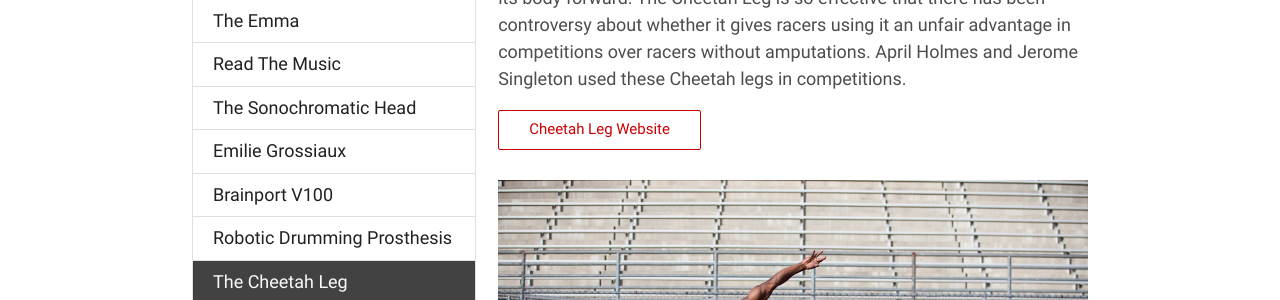
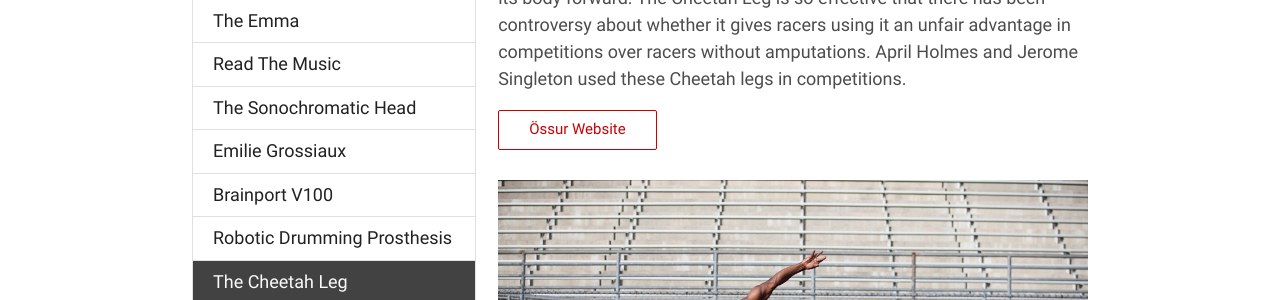
Before and after one commit to WoodburyShortridge/jfkc, a Jekyll site: the page built from _posts/2017-06-12-The-Cheetah-Leg.md, in a window 1280 px wide. Shown: the part 515-815 px from the top of the page. Built offline with Jekyll 4.4.1, drawn with Linux system fonts in a browser that asks for light colours; nearby versions of some CDN libraries.

Commit message:
Update 2017-06-12-The-Cheetah-Leg.md

```diff
--- a/_posts/2017-06-12-The-Cheetah-Leg.md
+++ b/_posts/2017-06-12-The-Cheetah-Leg.md
@@ -4,7 +4,7 @@ description: The Cheetah Leg prosthesis imitates the power and agility of a runn
 image: Cheeta-legs.png
 thumbnail: Cheeta-legs.png
 link: https://www.ossur.com/prosthetic-solutions/products/sport-solutions/cheetah
-text: Cheetah Leg Website
+text: Össur Website
 alt: A man wearing the Cheetah Leg on his right leg runs on a running track.
 ---
 The Cheetah Leg is an example of streamlined design that produces power and agility. The prosthesis imitates the running movements of a cheetah, the world’s fastest land animal: the foot of a cheetah’s hind leg extends and reaches to the ground while the animal’s thigh muscles pulls its body forward. The Cheetah Leg is so effective that there has been controversy about whether it gives racers using it an unfair advantage in competitions over racers without amputations. April Holmes and Jerome Singleton used these Cheetah legs in competitions.
```
